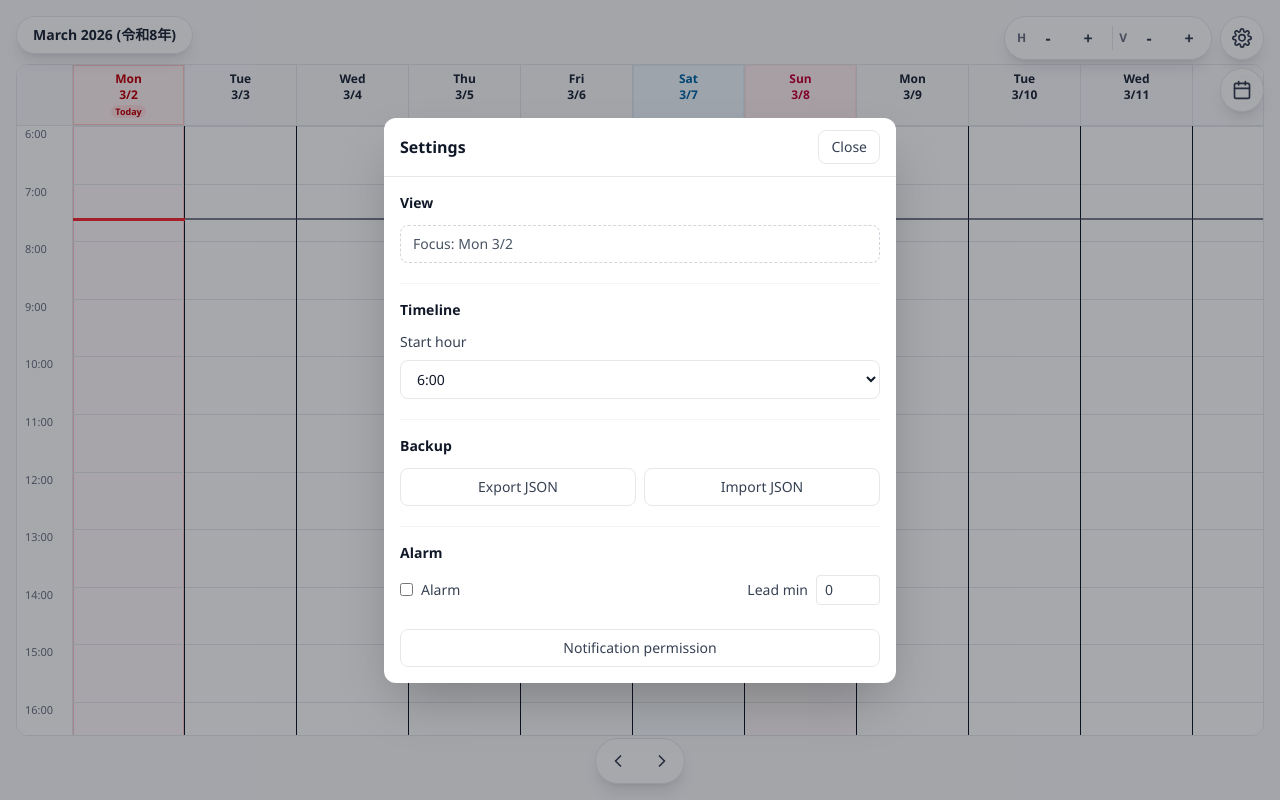
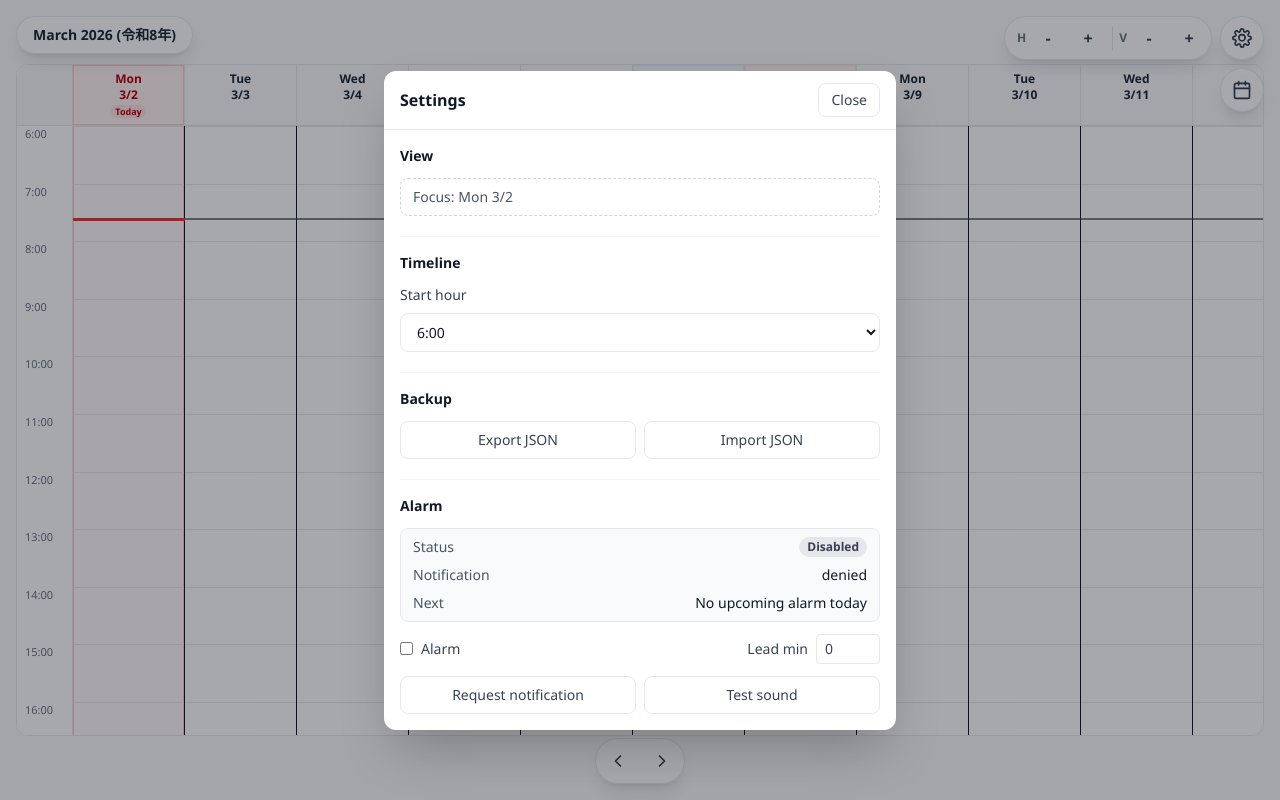
Before and after one commit to isikoro1/timebox, a Next.js app: page / in a window 1280 px wide. Both pictures are taken after a click on the button 1242 px from the left and 38 px from the top of the page. Built offline with nearby package versions, Linux system fonts and the light colour scheme.

Commit message:
Improve alarm UX and persist view settings (#38)

```diff
--- a/app/page.tsx
+++ b/app/page.tsx
@@ -20,6 +20,7 @@ import {
 import { formatDateHeader, getTodayDateKey, parseDateKey, toDateKey } from "../lib/date"
 import { formatJapaneseEraYear } from "../lib/japaneseCalendar"
 import { parseEventItems } from "../lib/storage"
+import { minToHHMM } from "../lib/time"
 
 const STORAGE_KEY = "timeboxing-tool:v1:week-items"
 const GRID_MIN = 15
@@ -170,6 +171,12 @@ export default function Home() {
         enabled: alarmEnabled,
         leadMin: alarmLeadMin,
     })
+    const alarmStatusText = alarmEnabled ? "Enabled" : "Disabled"
+    const notificationPermissionText =
+        alarm.notificationPermission === "unsupported" ? "unsupported" : alarm.notificationPermission
+    const nextAlarmText = alarm.nextToday
+        ? `${alarm.nextToday.label || "(untitled)"} at ${minToHHMM(alarm.nextToday.alarmMin)}`
+        : "No upcoming alarm today"
 
     useEffect(() => {
         const isTyping = () => {
@@ -793,6 +800,28 @@ export default function Home() {
 
                             <section className={SETTINGS_SECTION_CLASS}>
                                 <h3 className="text-sm font-semibold text-gray-900">Alarm</h3>
+                                <div className="grid gap-2 rounded-lg border border-gray-200 bg-gray-50 px-3 py-2 text-sm">
+                                    <div className="flex items-center justify-between gap-3">
+                                        <span className="text-gray-600">Status</span>
+                                        <span
+                                            className={`rounded-full px-2 py-0.5 text-xs font-semibold ${
+                                                alarmEnabled
+                                                    ? "bg-emerald-100 text-emerald-700"
+                                                    : "bg-gray-200 text-gray-700"
+                                            }`}
+                                        >
+                                            {alarmStatusText}
+                                        </span>
+                                    </div>
+                                    <div className="flex items-center justify-between gap-3">
+                                        <span className="text-gray-600">Notification</span>
+                                        <span className="font-medium text-gray-900">{notificationPermissionText}</span>
+                                    </div>
+                                    <div className="flex items-start justify-between gap-3">
+                                        <span className="text-gray-600">Next</span>
+                                        <span className="text-right font-medium text-gray-900">{nextAlarmText}</span>
+                                    </div>
+                                </div>
                                 <div className="flex flex-wrap items-center gap-3 text-sm text-gray-700">
                                     <label className="flex items-center gap-2">
                                         <input
@@ -820,13 +849,25 @@ export default function Home() {
                                     </label>
                                 </div>
 
-                                <button
-                                    className={`${BUTTON_CLASS} mt-3 w-full`}
-                                    type="button"
-                                    onClick={() => alarm.requestNotificationPermission()}
-                                >
-                                    Notification permission
-                                </button>
+                                <div className="mt-3 grid grid-cols-2 gap-2">
+                                    <button
+                                        className={BUTTON_CLASS}
+                                        type="button"
+                                        onClick={() => alarm.requestNotificationPermission()}
+                                        disabled={alarm.notificationPermission === "unsupported"}
+                                    >
+                                        Request notification
+                                    </button>
+                                    <button
+                                        className={BUTTON_CLASS}
+                                        type="button"
+                                        onClick={() => {
+                                            void alarm.testBeep()
+                                        }}
+                                    >
+                                        Test sound
+                                    </button>
+                                </div>
                             </section>
                         </div>
                     </div>
--- a/hooks/useAlarm.ts
+++ b/hooks/useAlarm.ts
@@ -25,11 +25,11 @@ type ScheduledAlarmEvent = AlarmEvent & {
 
 const CHECK_INTERVAL_MS = 15_000
 const DUE_GRACE_MS = 90_000
+type NotificationPermissionState = NotificationPermission | "unsupported"
 
 export function useAlarm({ items, enabled, leadMin }: Options) {
-    const [hasNotificationPermission, setHasNotificationPermission] = useState<boolean>(
-        typeof Notification !== "undefined" && Notification.permission === "granted"
-    )
+    const [notificationPermission, setNotificationPermission] =
+        useState<NotificationPermissionState>(getNotificationPermission)
     const [nowMs, setNowMs] = useState(() => Date.now())
 
     const firedRef = useRef<Set<string>>(new Set())
@@ -43,16 +43,16 @@ export function useAlarm({ items, enabled, leadMin }: Options) {
     const requestNotificationPermission = async () => {
         if (typeof Notification === "undefined") return false
         if (Notification.permission === "granted") {
-            setHasNotificationPermission(true)
+            setNotificationPermission("granted")
             return true
         }
         if (Notification.permission === "denied") {
-            setHasNotificationPermission(false)
+            setNotificationPermission("denied")
             return false
         }
         const res = await Notification.requestPermission()
         const ok = res === "granted"
-        setHasNotificationPermission(ok)
+        setNotificationPermission(res)
         return ok
     }
 
@@ -176,11 +176,17 @@ export function useAlarm({ items, enabled, leadMin }: Options) {
 
     return {
         nextToday,
-        hasNotificationPermission,
+        notificationPermission,
+        hasNotificationPermission: notificationPermission === "granted",
         requestNotificationPermission,
         primeAudio,
         testBeep: playBeep,
     }
+}
+
+function getNotificationPermission(): NotificationPermissionState {
+    if (typeof Notification === "undefined") return "unsupported"
+    return Notification.permission
 }
 
 function getAudioContext(audioCtxRef: MutableRefObject<AudioContext | null>) {
--- a/hooks/useViewOptions.ts
+++ b/hooks/useViewOptions.ts
@@ -1,9 +1,12 @@
 "use client"
 
-import { useMemo, useState } from "react"
-import { addDays, getTodayDateKey } from "../lib/date"
+import { useEffect, useMemo, useState } from "react"
+import { addDays, getTodayDateKey, isDateKey } from "../lib/date"
 
 const VISIBLE_DAY_COUNT = 31
+const VIEW_OPTIONS_STORAGE_KEY = "timeboxing-tool:v1:view-options"
+const MIN_START_HOUR = 0
+const MAX_START_HOUR = 12
 export const MIN_ZOOM = 75
 export const MAX_ZOOM = 200
 export const ZOOM_STEP = 5
@@ -12,11 +15,19 @@ export const MAX_DAY_WIDTH_ZOOM = 180
 export const DAY_WIDTH_ZOOM_STEP = 10
 const BASE_DAY_COLUMN_WIDTH = 112
 
+type StoredViewOptions = {
+    startHour?: unknown
+    zoom?: unknown
+    dayWidthZoom?: unknown
+    centerDateKey?: unknown
+}
+
 export function useViewOptions() {
     const [startHour, setStartHour] = useState(6)
     const [zoom, setZoom] = useState(100)
     const [dayWidthZoom, setDayWidthZoom] = useState(100)
     const [centerDateKey, setCenterDateKey] = useState<string>(getTodayDateKey)
+    const [loaded, setLoaded] = useState(false)
 
     const pxPerMin = 0.96 * (zoom / 100)
     const dayColumnMinWidth = Math.round(BASE_DAY_COLUMN_WIDTH * (dayWidthZoom / 100))
@@ -27,26 +38,55 @@ export function useViewOptions() {
         return Array.from({ length: VISIBLE_DAY_COUNT }, (_, index) => addDays(centerDateKey, index))
     }, [centerDateKey])
 
+    useEffect(() => {
+        const saved = parseStoredViewOptions(localStorage.getItem(VIEW_OPTIONS_STORAGE_KEY))
+        if (saved) {
+            // Restore persisted client-only preferences after hydration.
+            // eslint-disable-next-line react-hooks/set-state-in-effect
+            if (saved.startHour !== undefined) setStartHour(saved.startHour)
+            if (saved.zoom !== undefined) setZoom(saved.zoom)
+            if (saved.dayWidthZoom !== undefined) setDayWidthZoom(saved.dayWidthZoom)
+            if (saved.centerDateKey !== undefined) setCenterDateKey(saved.centerDateKey)
+        }
+        setLoaded(true)
+    }, [])
+
+    useEffect(() => {
+        if (!loaded) return
+        localStorage.setItem(
+            VIEW_OPTIONS_STORAGE_KEY,
+            JSON.stringify({
+                startHour,
+                zoom,
+                dayWidthZoom,
+                centerDateKey,
+            })
+        )
+    }, [centerDateKey, dayWidthZoom, loaded, startHour, zoom])
+
     const shiftCenter = (delta: number) => {
         setCenterDateKey((current) => addDays(current, delta))
     }
 
+    const updateStartHour = (next: number) => {
+        setStartHour(clamp(next, MIN_START_HOUR, MAX_START_HOUR))
+    }
     const updateZoom = (next: number | ((current: number) => number)) => {
         setZoom((current) => {
             const value = typeof next === "function" ? next(current) : next
-            return Math.min(MAX_ZOOM, Math.max(MIN_ZOOM, value))
+            return clamp(value, MIN_ZOOM, MAX_ZOOM)
         })
     }
     const updateDayWidthZoom = (next: number | ((current: number) => number)) => {
         setDayWidthZoom((current) => {
             const value = typeof next === "function" ? next(current) : next
-            return Math.min(MAX_DAY_WIDTH_ZOOM, Math.max(MIN_DAY_WIDTH_ZOOM, value))
+            return clamp(value, MIN_DAY_WIDTH_ZOOM, MAX_DAY_WIDTH_ZOOM)
         })
     }
 
     return {
         startHour,
-        setStartHour,
+        setStartHour: updateStartHour,
         zoom,
         setZoom: updateZoom,
         dayWidthZoom,
@@ -61,3 +101,34 @@ export function useViewOptions() {
         visibleDateKeys,
     }
 }
+
+function parseStoredViewOptions(raw: string | null) {
+    if (!raw) return null
+
+    try {
+        const parsed = JSON.parse(raw) as StoredViewOptions
+        if (!parsed || typeof parsed !== "object") return null
+
+        return {
+            startHour:
+                typeof parsed.startHour === "number" && Number.isFinite(parsed.startHour)
+                    ? clamp(parsed.startHour, MIN_START_HOUR, MAX_START_HOUR)
+                    : undefined,
+            zoom:
+                typeof parsed.zoom === "number" && Number.isFinite(parsed.zoom)
+                    ? clamp(parsed.zoom, MIN_ZOOM, MAX_ZOOM)
+                    : undefined,
+            dayWidthZoom:
+                typeof parsed.dayWidthZoom === "number" && Number.isFinite(parsed.dayWidthZoom)
+                    ? clamp(parsed.dayWidthZoom, MIN_DAY_WIDTH_ZOOM, MAX_DAY_WIDTH_ZOOM)
+                    : undefined,
+            centerDateKey: isDateKey(parsed.centerDateKey) ? parsed.centerDateKey : undefined,
+        }
+    } catch {
+        return null
+    }
+}
+
+function clamp(value: number, min: number, max: number) {
+    return Math.min(max, Math.max(min, value))
+}
```
Also changed, not shown: 2 other files (tests, documents, lock files or other folders).
